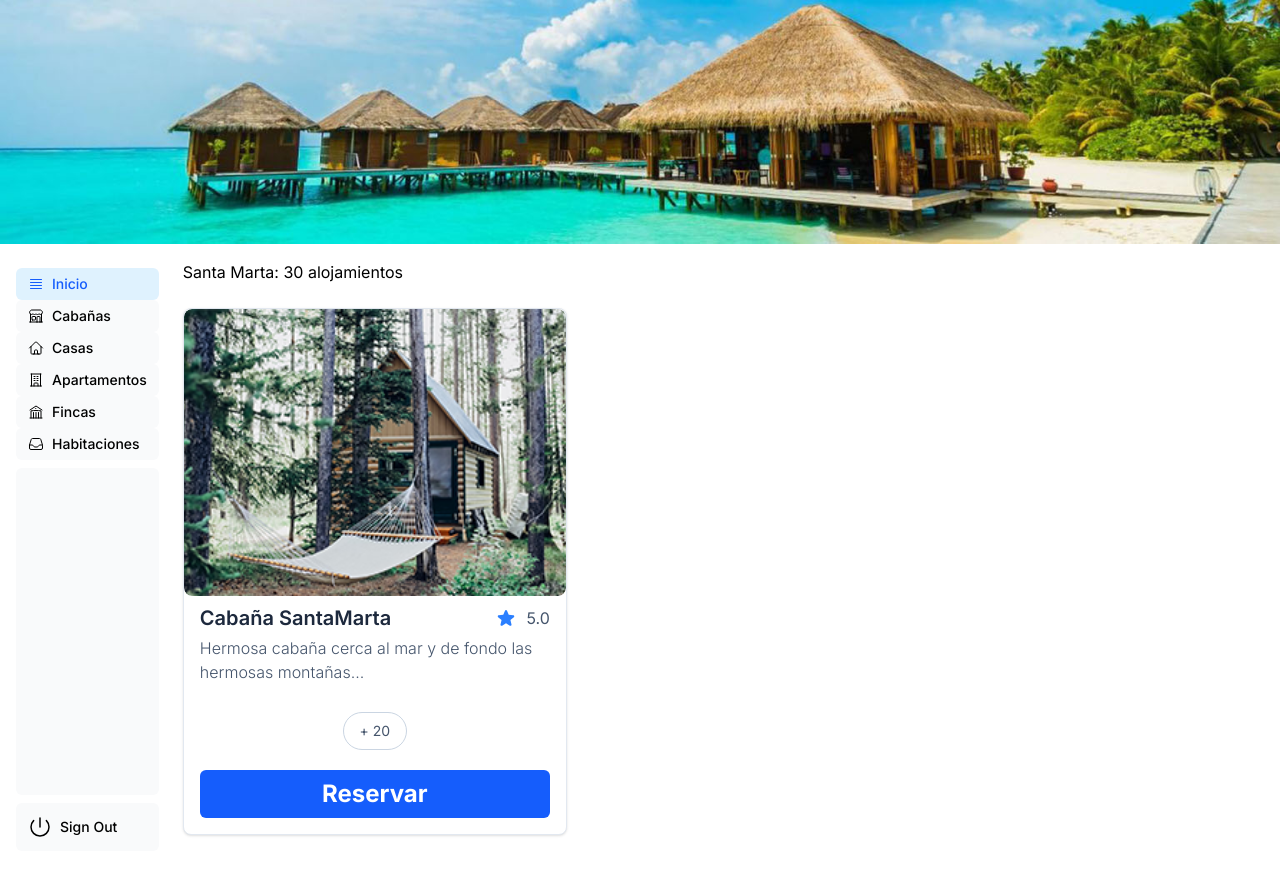
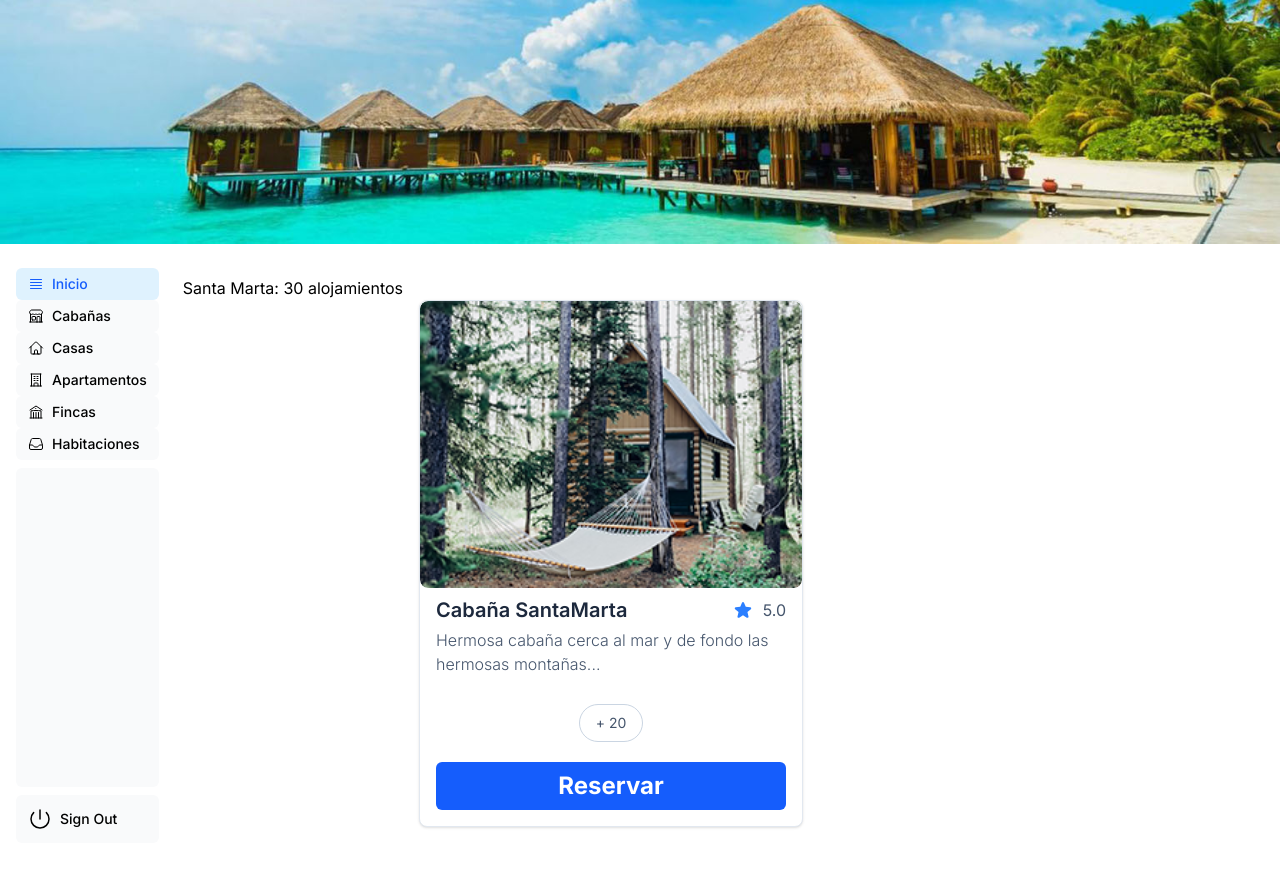
Before and after one commit to Geovanny-Gomez-Arciniegas/AlquilerVacacional, a Next.js app: page / in a window 1280 px wide. Built offline with nearby package versions, Linux system fonts and the light colour scheme; a web font is replaced by a local one.

Commit message:
ultimos cambios realizados, no recuerdo bien las ultimas mocificaciones

```diff
--- a/app/page.tsx
+++ b/app/page.tsx
@@ -1,4 +1,4 @@
-import { CardInicio } from '@/app/ui/inicio/cards';
+import { CardInicio } from '@/app/ui/inicio/cards1';
 
 
 // import Pagination from '@/app/ui/invoices/pagination';
@@ -21,10 +21,10 @@ import { CardInicio } from '@/app/ui/inicio/cards';
 
 export default function Page() {
   return (
-    // <div className="mt-4 flex grow flex-col gap-4 md:flex-row">
+    <div className="mt-4 flex grow flex-col gap-4 md:flex-row">
       <div >
         <h1>Santa Marta: 30 alojamientos</h1>
-      {/* </div> */}
+      </div>
       <div>
         <CardInicio
           title="Cabaña SantaMarta"
--- /dev/null
+++ b/app/ui/inicio/cards1.tsx
@@ -0,0 +1,61 @@
+import Image from 'next/image';
+
+interface CardInicioProps {
+  title: string;
+  description: string;
+  image: string;
+}
+
+export function CardInicio({ title, description, image }: CardInicioProps) {
+return (
+  <div className="relative flex flex-col my-6 bg-white shadow-sm border border-slate-200 rounded-lg w-96">
+    <div className="relative w-full aspect-4/3 overflow-hidden rounded-lg">
+  <Image
+    src={image}
+    alt="Imagen"
+    fill
+    className="object-cover rounded-lg"
+    priority
+  />
+</div>
+
+    <div className="px-4 pt-2 pb-4">
+      <div className="flex items-center mb-1">
+        <h6 className="text-slate-800 text-xl font-semibold">{title}</h6>
+        <div className="flex items-center gap-1 ml-auto">
+          <svg
+            xmlns="http://www.w3.org/2000/svg"
+            viewBox="0 0 24 24"
+            fill="currentColor"
+            className="w-5 h-5 text-blue-500"
+          >
+            <path
+              fillRule="evenodd"
+              d="M10.788 3.21c.448-1.077 1.976-1.077 2.424 0l2.082 5.007 5.404.433c1.164.093 1.636 1.545.749 2.305l-4.117 3.527 1.257 5.273c.271 1.136-.964 2.033-1.96 1.425L12 18.354 7.373 21.18c-.996.608-2.231-.29-1.96-1.425l1.257-5.273-4.117-3.527c-.887-.76-.415-2.212.749-2.305l5.404-.433 2.082-5.006z"
+              clipRule="evenodd"
+            />
+          </svg>
+          <span className="text-slate-600 ml-1.5">5.0</span>
+        </div>
+      </div>
+
+      <p className="text-slate-600 leading-normal font-light">{description}</p>
+    </div>
+
+    {/* Botones de acción */}
+    <div className="group my-3 inline-flex flex-wrap justify-center items-center gap-2">
+      <button className="rounded-full border border-slate-300 py-2 px-4 text-sm text-slate-600 hover:bg-slate-800 hover:text-white transition-all">
+        + 20
+      </button>
+    </div>
+
+    {/* Botón Reservar */}
+    <div className="px-4 pb-4 pt-0 mt-2">
+      <button className="w-full rounded-md bg-blue-600 py-2 px-4 text-2xl text-white font-bold hover:bg-blue-700 transition-all">
+        Reservar
+      </button>
+    </div>
+  </div>
+);
+
+}
```
